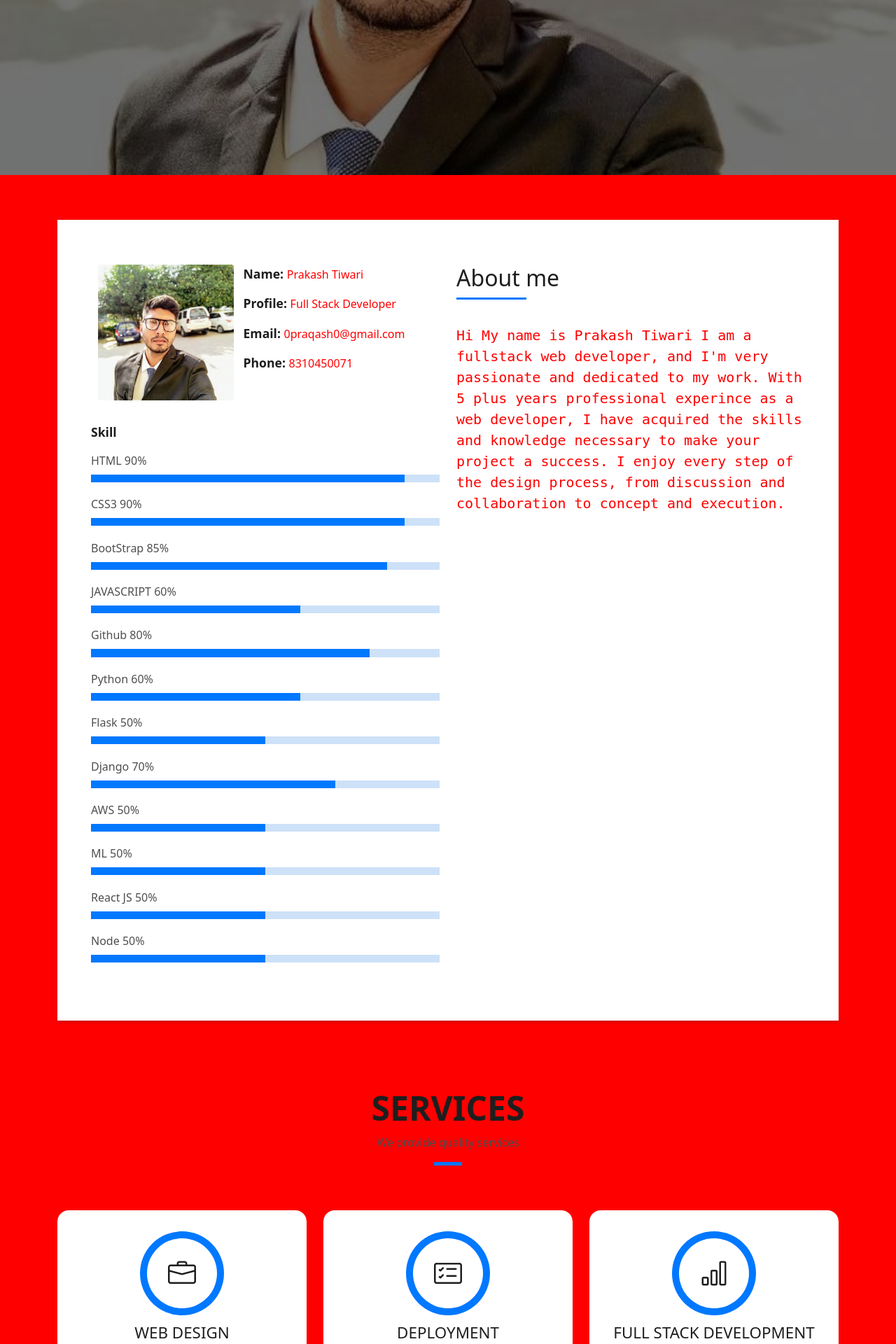
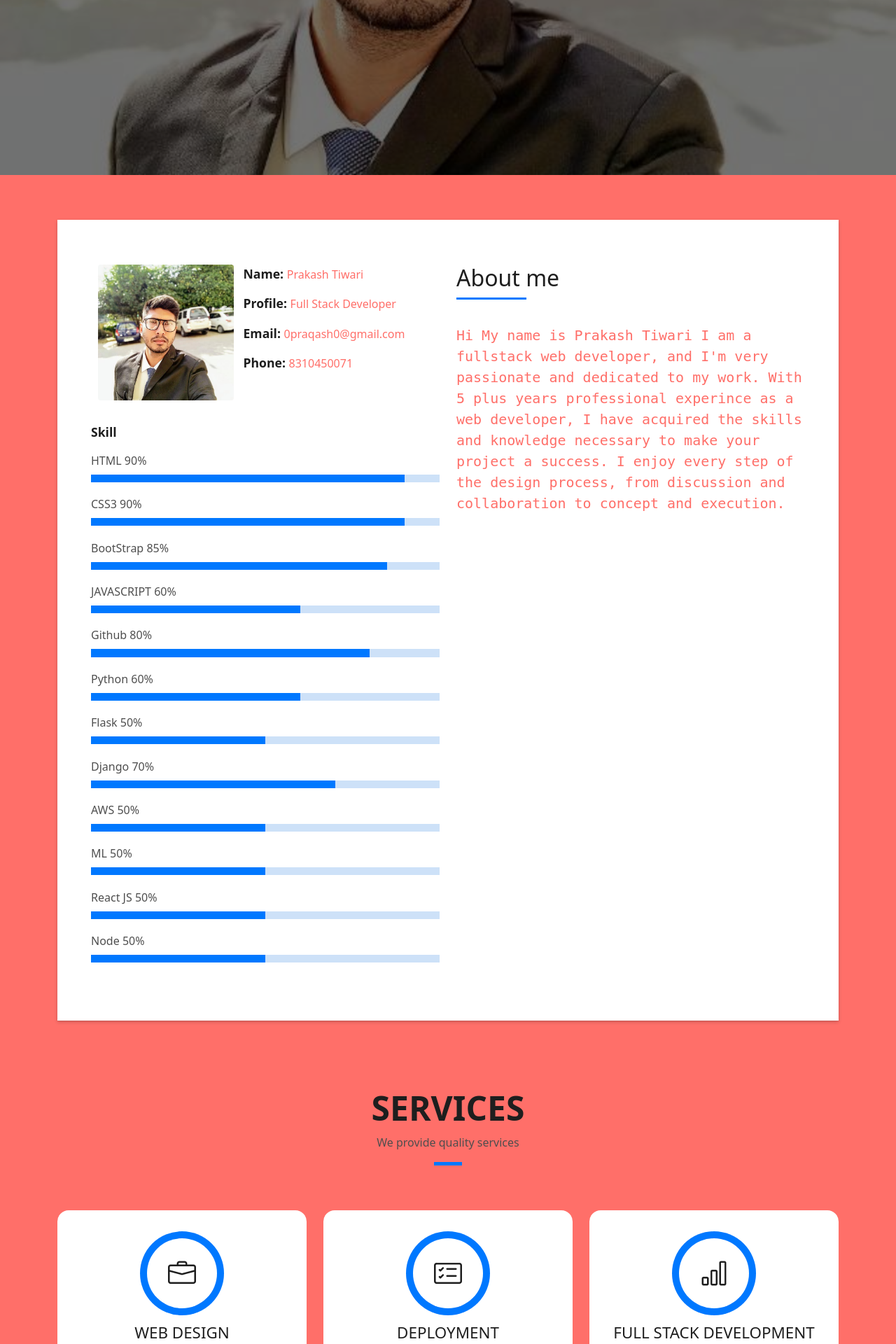
Before and after one commit to Praqash/portfolio, a PHP site: page /index.php in a window 1280 px wide. Shown: the part 550-2470 px from the top of the page at 70% size. Run offline with PHP 8.4, Linux system fonts and the light colour scheme.

Commit message:
Update style.css

```diff
--- a/assets/css/style.css
+++ b/assets/css/style.css
@@ -9,8 +9,8 @@
 # General
 --------------------------------------------------------------*/
 body {
-  background-color:#FF0000;
-  color:#FF0000;
+  background-color: #ff6f69;
+  color: #ff6f69;
 }
 
 h1,
```
